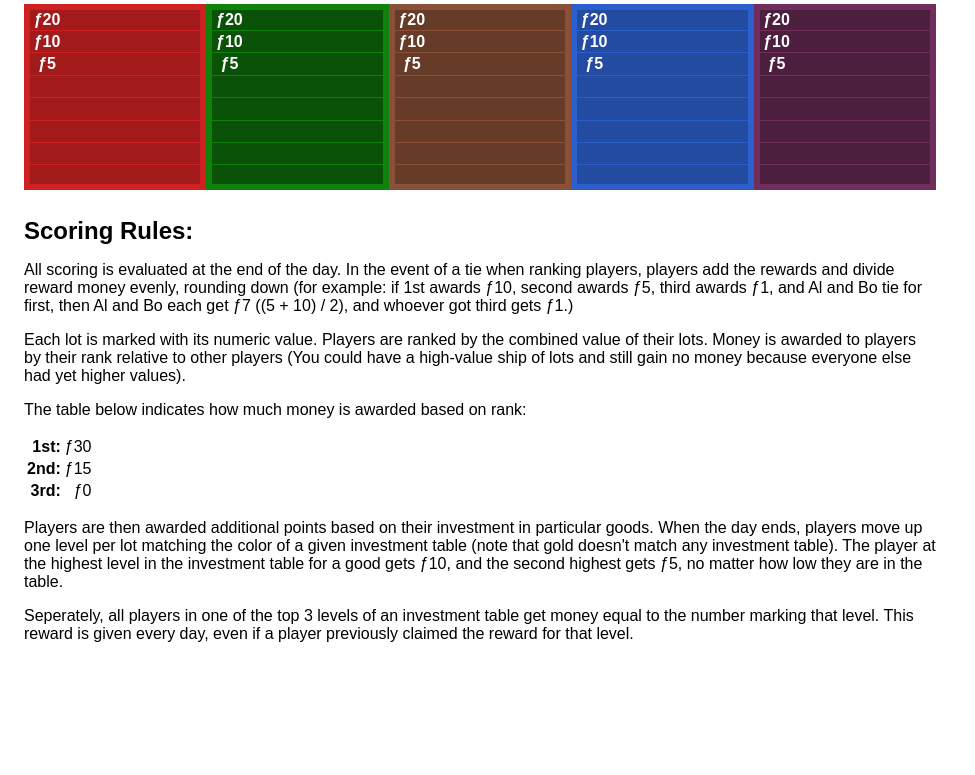
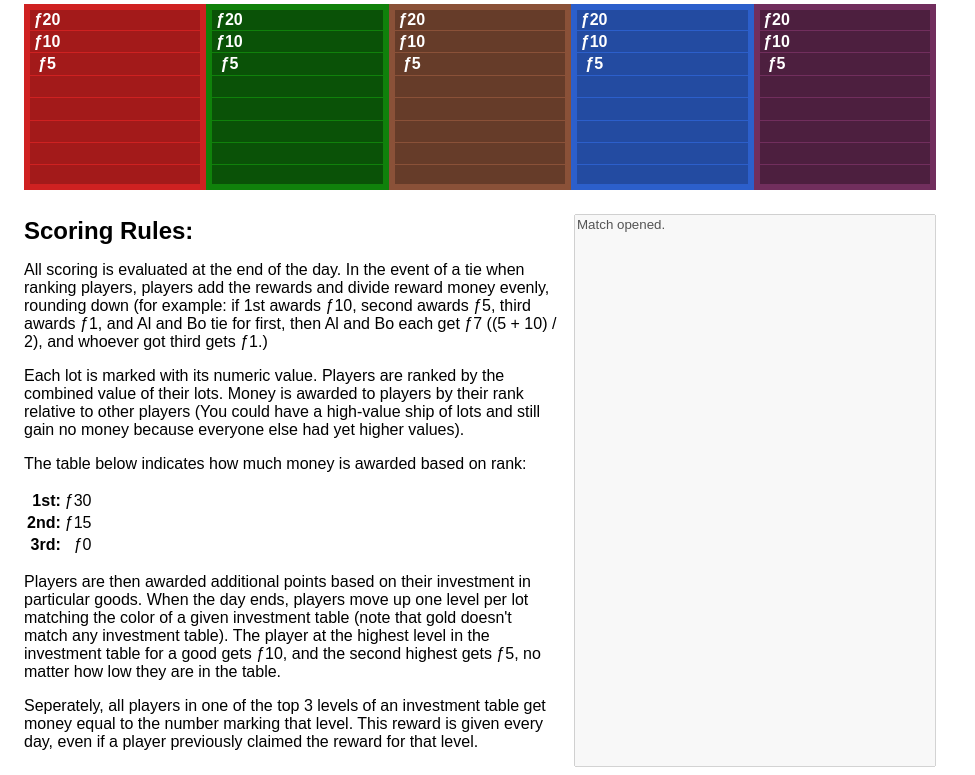
Before and after one commit to CobaltE27/Visconti, a Django app: page / in a window 1280 px wide. Shown: the part 253-1028 px from the top of the page, without its empty margins (0-975 px from the left). Before the commit the page ends 895 px from the top, so only its background shows below. Run offline with Django 5.2, Linux system fonts and the light colour scheme; data comes from the database, SQL or seed files in the repository; both versions use the stored data as it was after the commit; data that the repository does not hold is empty; a map, chart or similar area stays blank.

Commit message:
Added frontend logs textArea

```diff
--- a/visconti/game/templates/gamescreen.html
+++ b/visconti/game/templates/gamescreen.html
@@ -121,6 +121,7 @@
                     </tbody>
                 </table>
             </div>
+            <div id="bottom-info">
                 <div id="rules">
                     <h2>Scoring Rules:</h2>
                     <p>
@@ -182,6 +183,9 @@
                         This reward is given every day, even if a player previously claimed the reward for that level.
                     </p>
                 </div>
+                <textarea id="log-area" rows="15" disabled>logs</textarea>
+            </div>
+
         </div>
         <div id="players">
 
--- a/visconti/static/main.css
+++ b/visconti/static/main.css
@@ -22,6 +22,18 @@ h2, #main-board h1 {
     display: flex;
     flex-direction: row;
     justify-content: space-between;
+}
+#bottom-info {
+    display: flex;
+    flex-direction: row;
+    gap: 1rem;
+}
+#rules {
+    width: 60%;
+}
+#log-area {
+    width: 40%;
+    resize: none;
 }
 #players {
     display: flex;
--- a/visconti/static/main.js
+++ b/visconti/static/main.js
@@ -49,6 +49,8 @@ var threeRank = document.querySelector("#three-rank");
 var fourRank = document.querySelector("#four-rank");
 var fiveRank = document.querySelector("#five-rank");
 var sixRank = document.querySelector("#six-rank");
+
+var logArea = document.querySelector("#log-area");
 
 var lotPrefab = document.querySelector("#prefab-lot");
 
@@ -116,6 +118,7 @@ function updateMainBoardStatics(data){
     phaseDisplay.textContent = data.host[0].fields.phase;
     mainBoard.querySelector(".lot-container").replaceChildren(...makeLotsFromString(data.host[0].fields.group_lots));
     deckCounter.textContent = countLotsFromString(data.host[0].fields.deck);
+    logArea.textContent = data.host[0].fields.log;
 
     let pCount = data.players.length;
     threeRank.classList.add("hide");
```
Also changed, not shown: visconti/db.sqlite3. Lines whose indentation alone changed are shown as unchanged.
